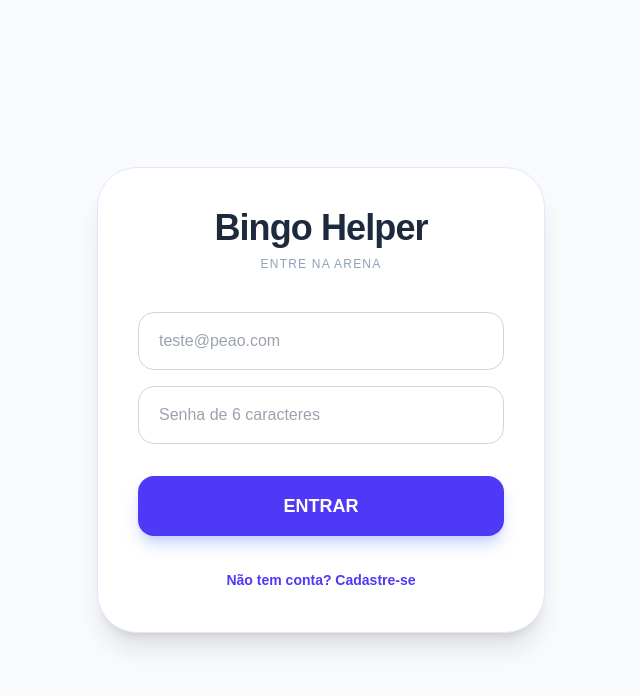
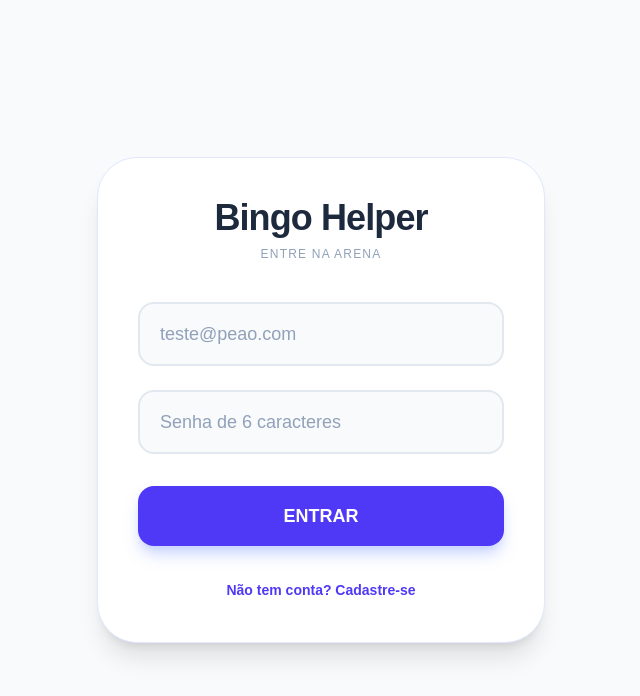
Before and after one commit to CodeWrangler-DevGui/bingo-helper-v2, a Next.js app: page /login in a window 1280 px wide. Shown: the top 696 px of the page, without its empty margins (319-959 px from the left). Built offline with nearby package versions, Linux system fonts and the light colour scheme; no server answers.

Commit message:
Feat: Fora de Rodada

```diff
--- a/app/login/login.module.css
+++ /dev/null
@@ -1,26 +0,0 @@
-.formFields {
-    display: flex;
-    flex-direction: column;
-    gap: 1rem;
-    margin-bottom: 2rem;
-}
-
-.inputField {
-    width: 100%;
-    padding: 1rem 1.25rem;
-    border-radius: 1rem;
-    border: 1px solid #d1d5db;
-    background-color: white;
-    color: black;
-    font-size: 1rem;
-    transition: border-color 0.2s;
-}
-
-.inputField:focus {
-    border-color: #6366f1;
-    outline: none;
-}
-
-.inputField::placeholder {
-    color: #9ca3af;
-}
--- a/app/login/page.tsx
+++ b/app/login/page.tsx
@@ -2,7 +2,6 @@
 import { useState } from "react";
 import { useRouter } from "next/navigation";
 import { supabase } from "@/lib/supabase";
-import styles from './login.module.css';
 
 export default function LoginPage() {
     const [isLogin, setIsLogin] = useState(true);
@@ -19,30 +18,17 @@ export default function LoginPage() {
 
         try {
             if (isLogin) {
-                // TENTA FAZER LOGIN
-                const { error } = await supabase.auth.signInWithPassword({
-                    email,
-                    password,
-                });
+                const { error } = await supabase.auth.signInWithPassword({ email, password });
                 if (error) throw error;
-
-                // Se deu certo, manda o peão pra arena principal!
                 router.push("/");
             } else {
-                // TENTA CADASTRAR NOVO JOGADOR
-                const { error } = await supabase.auth.signUp({
-                    email,
-                    password,
-                });
+                const { error } = await supabase.auth.signUp({ email, password });
                 if (error) throw error;
-
                 alert("Conta criada com sucesso! Entre na arena.");
                 setIsLogin(true);
             }
         } catch (err) {
-            // 👉 RESOLVE O ERRO 'ANY': Tratamos o erro como um objeto de erro padrão
             const error = err as Error;
-
             setErrorMsg(error.message === "Invalid login credentials"
                 ? "E-mail ou senha incorretos, parceiro."
                 : error.message);
@@ -53,10 +39,8 @@ export default function LoginPage() {
 
     return (
         <main className="min-h-screen bg-gray-50 flex flex-col items-center justify-center p-4">
-            {/* Container principal branco arredondado */}
             <div className="bg-white p-10 rounded-[2.5rem] shadow-xl border border-indigo-100 w-full max-w-md">
 
-                {/* Título e Subtítulo */}
                 <div className="text-center mb-10">
                     <h1 className="text-4xl font-black text-slate-800 tracking-tight">Bingo Helper</h1>
                     <p className="text-slate-400 font-medium uppercase text-xs tracking-widest mt-2">
@@ -64,17 +48,21 @@ export default function LoginPage() {
                     </p>
                 </div>
 
-                {/* Formulário */}
                 <form onSubmit={handleSubmit}>
-                    <div className={styles.formFields}>
+                    {/* 👉 Substituímos o .formFields do CSS por Tailwind: flex, gap-6, mb-8 */}
+                    <div className="flex flex-col gap-6 mb-8">
+
+                        {/* Campo de E-mail 100% Tailwind */}
                         <input
                             type="email"
                             value={email}
                             onChange={(e) => setEmail(e.target.value)}
                             required
                             placeholder="teste@peao.com"
-                            className={styles.inputField}
+                            className="w-full px-5 py-4 rounded-2xl border-2 border-slate-200 bg-slate-50 text-slate-800 font-bold text-lg outline-none transition-all duration-300 placeholder:text-slate-400 placeholder:font-medium focus:border-indigo-600 focus:bg-white focus:ring-4 focus:ring-indigo-600/15"
                         />
+
+                        {/* Campo de Senha 100% Tailwind */}
                         <input
                             type="password"
                             value={password}
@@ -82,9 +70,10 @@ export default function LoginPage() {
                             required
                             minLength={6}
                             placeholder="Senha de 6 caracteres"
-                            className={styles.inputField}
+                            className="w-full px-5 py-4 rounded-2xl border-2 border-slate-200 bg-slate-50 text-slate-800 font-bold text-lg outline-none transition-all duration-300 placeholder:text-slate-400 placeholder:font-medium focus:border-indigo-600 focus:bg-white focus:ring-4 focus:ring-indigo-600/15"
                         />
                     </div>
+
                     {errorMsg && (
                         <p className="text-red-500 text-sm font-bold text-center -mt-4 mb-4">
                             ⚠️ {errorMsg}
--- a/components/BingoCard.tsx
+++ b/components/BingoCard.tsx
@@ -17,8 +17,12 @@ export default function BingoCard({
 
   const cardRef = useRef<HTMLDivElement>(null);
 
+  // Verifica se a cartela está participando da rodada atual
+  const isOutOfRound = activeRoundColor !== "todas" && activeRoundColor !== color;
+
   const isWinner = useMemo(() => {
-    if (activeRoundColor !== "todas" && activeRoundColor !== color) return false;
+    // Se estiver fora da rodada, não tem como ganhar
+    if (isOutOfRound) return false;
 
     const isMarked = (idx: number) => numbers[idx] === 'LIVRE' || drawnNumbers.includes(numbers[idx] as number);
 
@@ -46,7 +50,8 @@ export default function BingoCard({
       default:
         return false;
     }
-  }, [numbers, color, drawnNumbers, activeRoundColor, activeRule]);
+  // 👉 CORREÇÃO 1: Tiramos o 'color' da lista de dependências
+  }, [numbers, drawnNumbers, isOutOfRound, activeRule]);
 
   useEffect(() => {
     if (isWinner && cardRef.current) {
@@ -66,7 +71,8 @@ export default function BingoCard({
       ref={cardRef}
       className={`relative p-5 rounded-2xl border-2 transition-all duration-500
       ${colorStyles}
-      ${isWinner ? 'scale-105 ring-4 ring-yellow-400 shadow-2xl shadow-yellow-400/30 z-10' : 'shadow-sm hover:shadow-md'}`}
+      ${isWinner ? 'scale-105 ring-4 ring-yellow-400 shadow-2xl shadow-yellow-400/30 z-10' : 'shadow-sm hover:shadow-md'}
+      ${isOutOfRound ? 'opacity-60 grayscale-50' : ''}`} // 👉 CORREÇÃO 2: grayscale-50
     >
       <button
         onClick={() => onDelete(serialNumber)}
@@ -76,14 +82,20 @@ export default function BingoCard({
         <svg width="18" height="18" viewBox="0 0 24 24" fill="none" stroke="currentColor" strokeWidth="2" strokeLinecap="round" strokeLinejoin="round"><line x1="18" y1="6" x2="6" y2="18"></line><line x1="6" y1="6" x2="18" y2="18"></line></svg>
       </button>
 
-      {/* 👉 O LETREIRO ATUALIZADO COM O NÚMERO DA CARTELA */}
+      {isOutOfRound && (
+        <div className="absolute inset-0 bg-slate-100/40 backdrop-blur-[1px] rounded-2xl flex items-center justify-center z-20 overflow-hidden">
+          <span className="font-black text-slate-500 uppercase tracking-widest border-2 border-slate-300 px-4 py-2 rounded-xl bg-white/90 -rotate-12 shadow-sm">
+            Fora de Rodada
+          </span>
+        </div>
+      )}
+
       {isWinner && (
         <div className="absolute inset-0 bg-black/60 backdrop-blur-[2px] rounded-2xl flex items-center justify-center z-20 overflow-hidden">
           <div className="animate-bounce flex flex-col items-center -rotate-12">
             <span className="text-5xl font-black text-yellow-400 drop-shadow-[0_0_20px_rgba(250,204,21,1)] tracking-widest border-4 border-yellow-400 px-6 py-3 rounded-2xl bg-black/50 uppercase mb-2">
               Bingo!
             </span>
-            {/* Plaquinha com o número pulando junto */}
             <span className="text-xl font-black text-white bg-slate-900 px-5 py-2 rounded-xl border-2 border-yellow-400 drop-shadow-[0_0_10px_rgba(250,204,21,0.5)]">
               Nº {serialNumber}
             </span>
```
